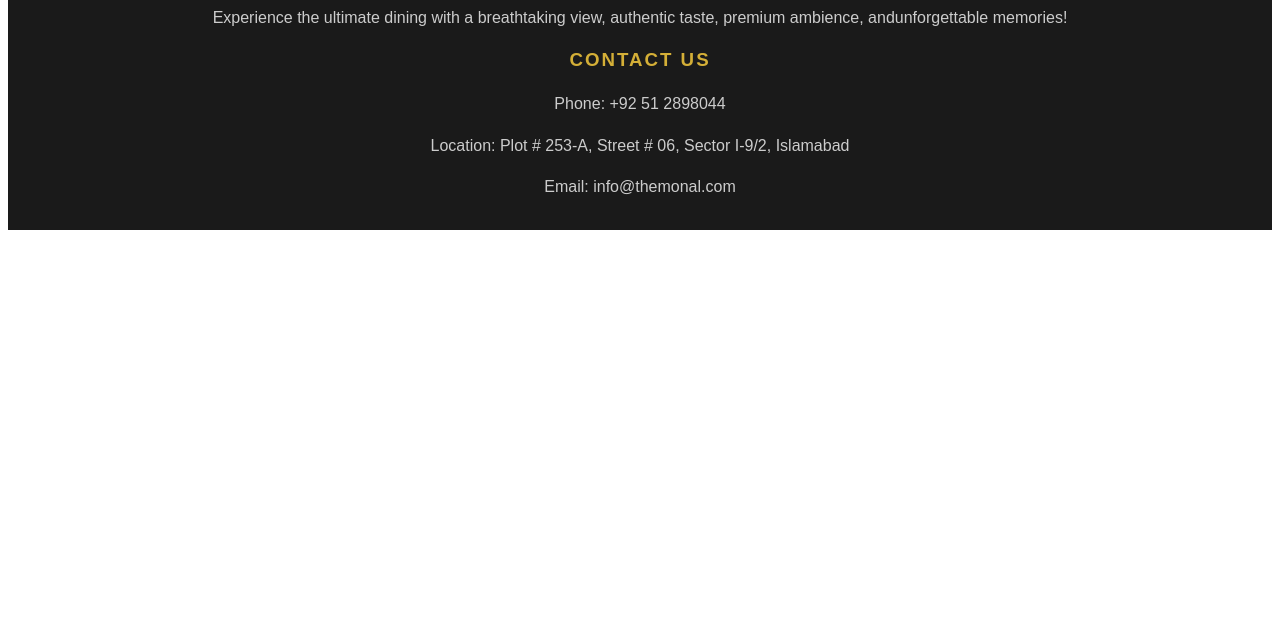
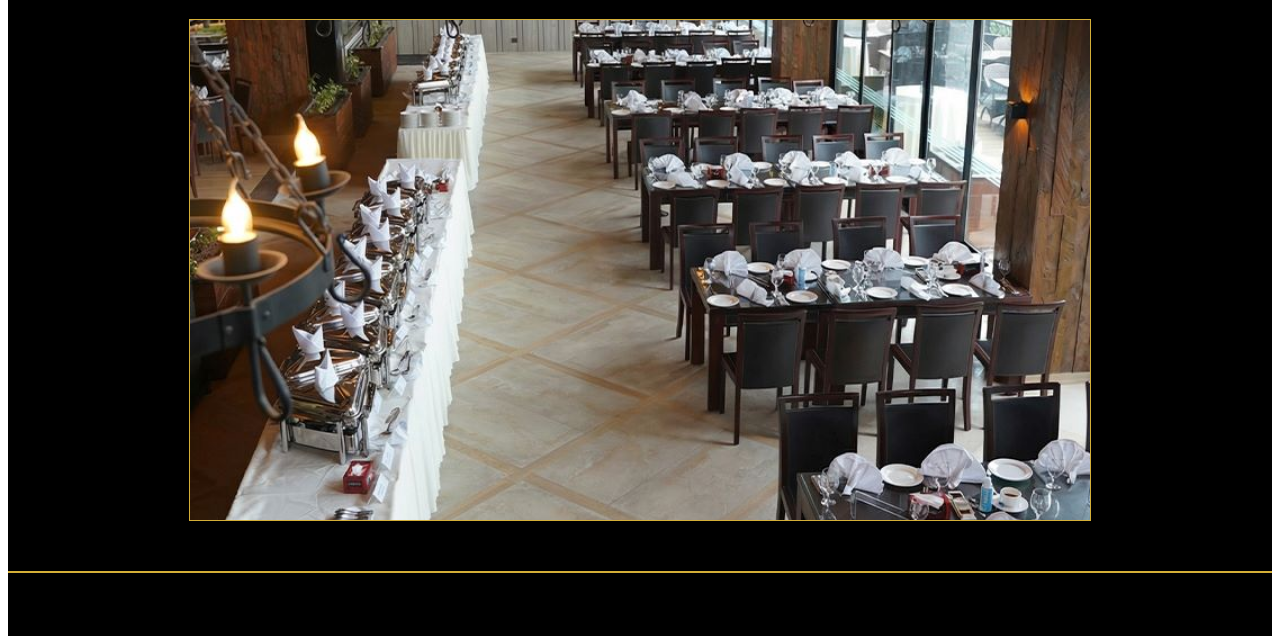
Before and after one commit to Tanush18-coder/Capstone-Project, a plain HTML site: page index.html in a window 1280 px wide. Shown: the part 860-1496 px from the top of the page. Before the commit the page ends 1098 px from the top, so only its background shows below. Drawn offline with Linux system fonts and the light colour scheme.

Commit message:
Second Commit

```diff
--- a/index.html
+++ b/index.html
@@ -23,16 +23,41 @@
         <h1>The Monal Experience</h1>
         <div class="video-container">
             <video autoplay loop muted>
-        <source src="assets\video\monal-video.mp4">
+                <source src="assets\video\monal-video.mp4">
             </video>
         </div>
     </section>
+    <section class="ambience-section">
+        <h1>Ambience</h1>
+        <div class="slider-container">
+            <div class="slide active"><img src="assets\ambience\1.jpg">
+            </div>
+            <div class="slide"><img src="assets\ambience\2.jpg">
+            </div>
+            <div class="slide"><img src="assets\ambience\3.jpg">
+            </div>
+            <div class="slide"><img src="assets\ambience\4.jpg">
+            </div>
+            <div class="slide"><img src="assets\ambience\5.jpg">
+            </div>
+            <div class="slide"><img src="assets\ambience\6.jpg">
+            </div>
+            <div class="slide"><img src="assets\ambience\7.jpg">
+            </div>
+            <div class="slide"><img src="assets\ambience\8.jpg">
+            </div>
+        </div>
+
+    </section>
+
+
     <footer>
         <div class="footer-container">
             <div class="footer-section">
                 <h3>The Monal</h3>
                 <p> Experience the ultimate dining with a breathtaking view, authentic taste, premium ambience,
                     andunforgettable memories! </p>
+
 
                 <h3> Contact Us </h3>
 
--- a/style.css
+++ b/style.css
@@ -133,10 +133,115 @@
     overflow: hidden;
 
 }
+.ambience-section,
+
+.video-section,
+
+.menu-container {
+
+    background-color: #000;
+
+    padding: 50px 0;
+
+    text-align: center;
+
+}
+
+.ambience-section h1,
+
+.video-section h1,
+
+.page-title {
+
+    color: #d4af37;
+
+    margin-bottom: 30px;
+
+    text-transform: uppercase;
+
+    letter-spacing: 4px;
+
+}
+
+.slider-container,
+
+.video-container,
+
+.menu-image-card {
+
+    position: relative;
+
+    max-width: 900px;
+
+    margin: 0 auto;
+
+    border: 1px solid #d4af37;
+
+    box-shadow: 0px 10px 30px rgba(0, 0, 0, 0.5);
+
+    background-color: #111;
+
+}
+
+.slider-container,
+
+.video-container {
+
+    height: 500px;
+
+    overflow: hidden;
+
+}
+
+.slide {
+
+    display: none;
+
+    width: 100%;
+
+    height: 100%;
+
+    animation: fade 1s;
+
+}
+
+.slide.active,
+
+.menu-page.active {
+
+    display: block;
+
+}
+
+.slide img,
+
+.video-container video,
+
+.video-container iframe {
+
+    width: 100%;
+
+    height: 100%;
+
+    object-fit: cover;
+
+    border: none;
+
+}
+
+@keyframes fade {
+    from {
+        opacity: 0.4;
+    }
+    to {
+        opacity: 1;
+    }
+
+}
 
 footer {
 
-    background-color: #1a1a1a;
+    background-color: #000000;
 
     color: #fff;
 
```
Also changed, not shown: script.js (added, +37 -0 lines).
